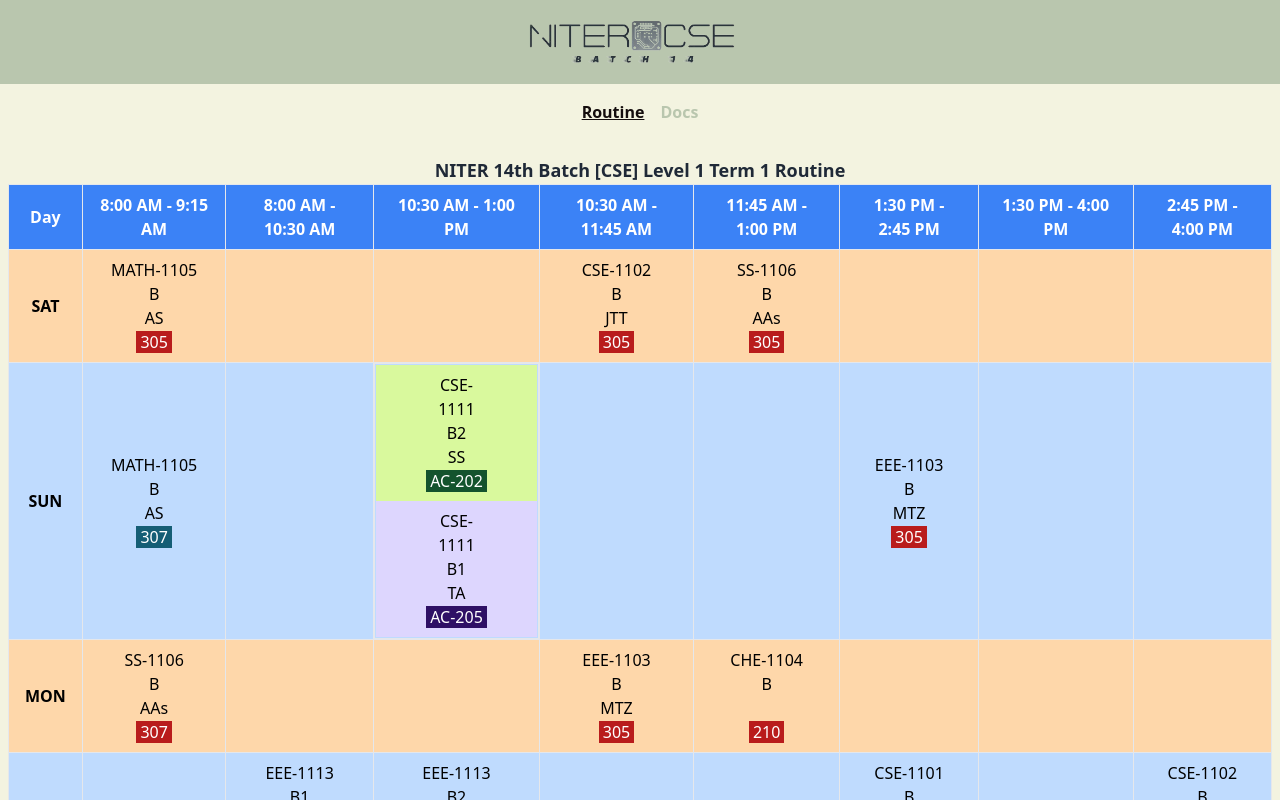
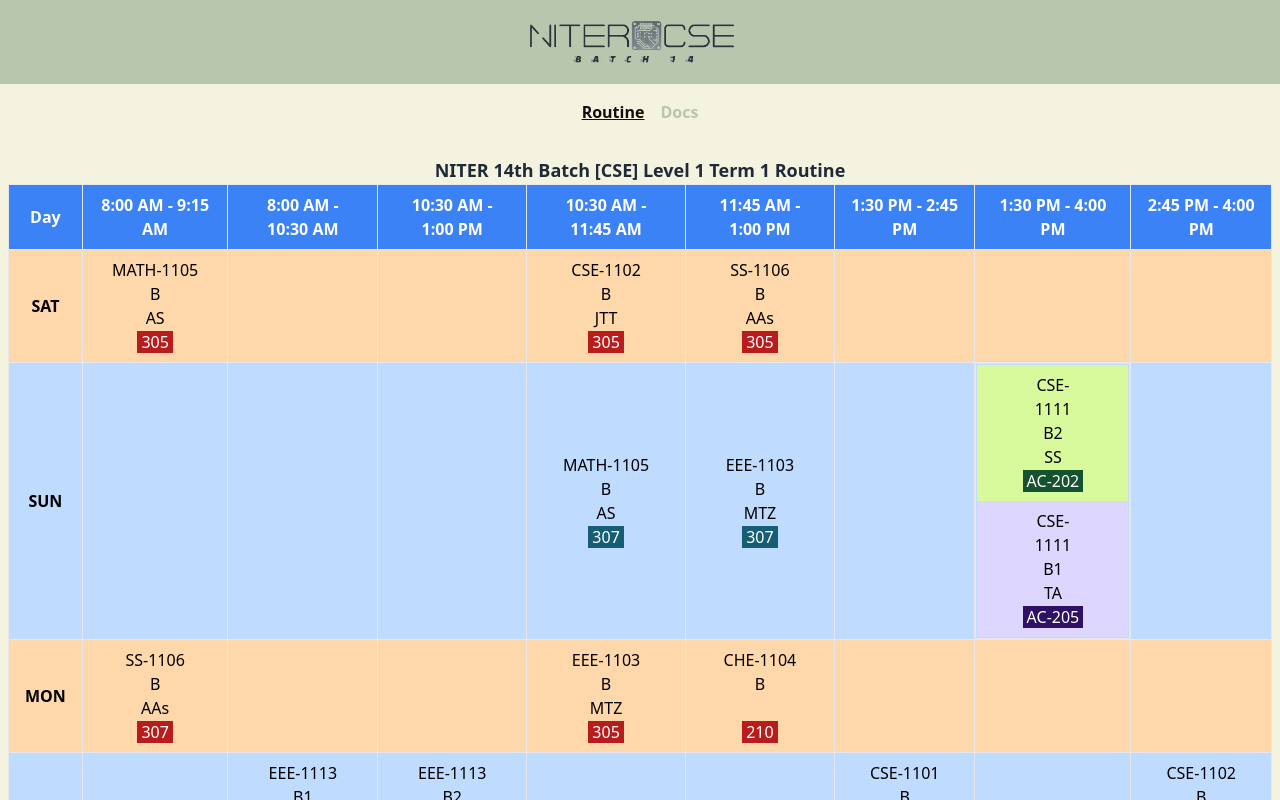
Before and after one commit to MoinulIslamNabin/Niter_Personal_project_1, a React (Vite) app: page / in a window 1280 px wide. Shown: the top 800 px of the page. Built offline with nearby package versions, Linux system fonts and the light colour scheme.

Commit message:
2nd update (routine)

```diff
--- a/src/Components/Home/Routine/Routine.jsx
+++ b/src/Components/Home/Routine/Routine.jsx
@@ -60,7 +60,13 @@ const Routine = () => {
             <tr className="text-black text-center bg-blue-200">
               <td className="py-2 font-bold px-4 border">SUN</td>
               <td className="py-2 px-4 border">
-                <span >MATH-1105</span>
+
+              </td>
+              <td className="py-2 px-4 border"></td>
+              <td className="py-2 px-4 border"></td>
+
+              <td className="py-2 px-4 border">
+              <span >MATH-1105</span>
                 <br />
                 <span >B</span>
                 <br />
@@ -68,10 +74,21 @@ const Routine = () => {
                 <br />
                 <span className="px-1 text-white bg-cyan-800">307</span>
               </td>
-              <td className="py-2 px-4 border"></td>
+              <td className="py-2 px-4 border">
+              <span >EEE-1103</span>
+                <br />
+                <span >B</span>
+                <br />
+                <span >MTZ</span>
+                <br />
+                <span className="px-1 text-white bg-cyan-800">307</span>
+              </td>
+              <td className="py-2 px-4 border">
+
+              </td>
               <td className="border flex items-center flex-col">
                 <tr className="text-black text-center lg:px-10 bg-lime-200">
-                  <td className="p-2">
+                  <td className="py-2">
                     <span >CSE-1111</span>
                     <br />
                     <span >B2</span>
@@ -82,7 +99,7 @@ const Routine = () => {
                   </td>
                 </tr>
                 <tr className="text-black text-center lg:px-10 bg-violet-200">
-                  <td className="p-2">
+                  <td className="py-2">
                     <span >CSE-1111</span>
                     <br />
                     <span >B1</span>
@@ -93,18 +110,6 @@ const Routine = () => {
                   </td>
                 </tr>
               </td>
-              <td className="py-2 px-4 border"></td>
-              <td className="py-2 px-4 border"></td>
-              <td className="py-2 px-4 border">
-                <span >EEE-1103</span>
-                <br />
-                <span >B</span>
-                <br />
-                <span >MTZ</span>
-                <br />
-                <span className="px-1 text-white bg-red-700">305</span>
-              </td>
-              <td className="py-2 px-4 border"></td>
               <td className="py-2 px-4 border"></td>
             </tr>
             <tr className="text-black text-center bg-orange-200">
```
